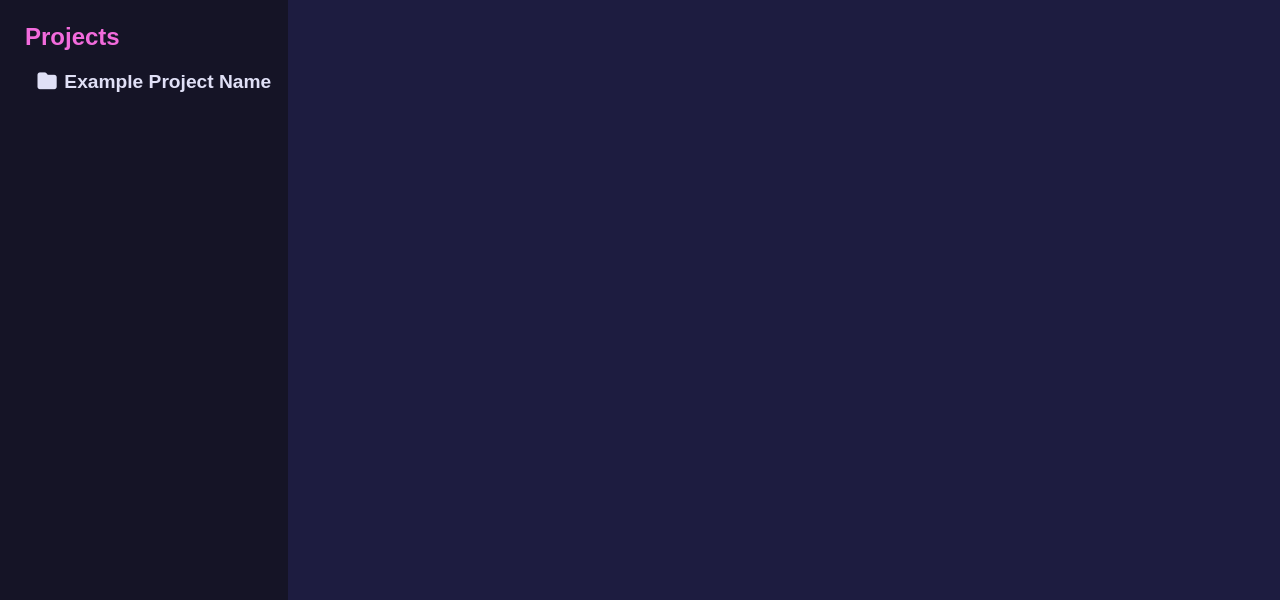
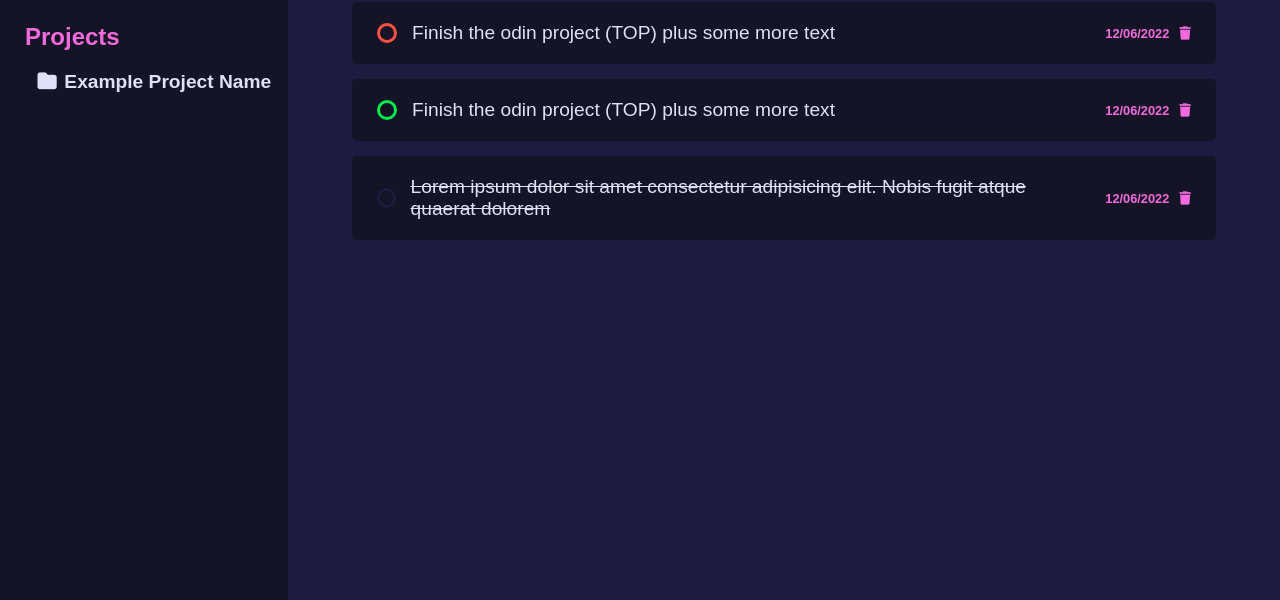
Before and after one commit to Rafael1268/odin-todo-list, a website built with webpack: page dist/index.html in a window 1280 px wide. Shown: the part 200-800 px from the top of the page. Built offline with nearby package versions, Linux system fonts and the light colour scheme.

Commit message:
Finished styling of the individual tasks

```diff
--- a/dist/index.html
+++ b/dist/index.html
@@ -35,7 +35,39 @@
           </select>
         </div>
       </nav>
-      <div id="taskList"></div>
+      <div id="taskList">
+        <h1>All Tasks</h1>
+        <div class="taskItem">
+          <div class="taskItemL">
+            <button class="taskDoneBtn prior1"></button>
+            <p>Finish the odin project (TOP) plus some more text</p>
+          </div>
+          <div class="taskItemR">
+            <h6>12/06/2022</h6>
+            <button class="deleteBtn"><i class="fa-solid fa-trash"></i></button>
+          </div>
+        </div>
+        <div class="taskItem">
+          <div class="taskItemL">
+            <button class="taskDoneBtn prior3"></button>
+            <p>Finish the odin project (TOP) plus some more text</p>
+          </div>
+          <div class="taskItemR">
+            <h6>12/06/2022</h6>
+            <button class="deleteBtn"><i class="fa-solid fa-trash"></i></button>
+          </div>
+        </div>
+        <div class="taskItem">
+          <div class="taskItemL">
+            <button class="taskDoneBtn taskDone"></button>
+            <p class="taskComplete">Lorem ipsum dolor sit amet consectetur adipisicing elit. Nobis fugit atque quaerat dolorem</p>
+          </div>
+          <div class="taskItemR">
+            <h6>12/06/2022</h6>
+            <button class="deleteBtn"><i class="fa-solid fa-trash"></i></button>
+          </div>
+        </div>
+      </div>
     </div>
   </div>
   <script src="main.js"></script>
--- a/dist/style.css
+++ b/dist/style.css
@@ -1,3 +1,14 @@
+:root {
+  --darkest-color: #151426;
+  --dark-color: #1D1C40;
+  --main-color: #F26BDC;
+  --second-color: #00C8FF;
+  --light-color: #E0E0F6;
+  --red-d-color: #FF5242;
+  --yellow-d-color: #ffff1f;
+  --green-d-color: #02ec4c;
+}
+
 * {
   font-family: Arial, Helvetica, sans-serif;
   box-sizing: border-box;
@@ -6,15 +17,21 @@
 }
 
 h1 {
-  color: #F26BDC;
+  color: var(--main-color);
   text-decoration: underline;
   margin-bottom: 10px;
 }
 
 h2 {
-  color: #F26BDC;
+  color: var(--main-color);
   margin-top: 25px;
   margin-bottom: 10px;
+}
+
+h6 {
+  color: var(--main-color);
+  font-size: 0.8rem;
+  margin: 0 10px;
 }
 
 #content {
@@ -23,7 +40,7 @@ h2 {
 
 /* Sidebar */
 #sidebar {
-  background-color: #151426;
+  background-color: var(--darkest-color);
   width: 22.5vw;
   height: 100vh;
   padding: 25px 0;
@@ -34,7 +51,7 @@ h2 {
   background: none;
   border: none;
   border-radius: 10px;
-  color: #E0E0F6;
+  color: var(--light-color);
   font-size: 1.2rem;
   font-weight: 600;
   padding: 10px;
@@ -42,7 +59,7 @@ h2 {
 }
 
 #sidebar button:hover {
-  background-color: #1D1C40;
+  background-color: var(--dark-color);
 }
 
 #mainControls {
@@ -65,13 +82,13 @@ h2 {
 
 /* Main content */
 #tasks {
-  background-color: #1D1C40;
+  background-color: var(--dark-color);
   width: 77.5vw;
   height: 100vh;
 }
 
 nav {
-  background-color: #151426;
+  background-color: var(--darkest-color);
   border-radius: 100px;
   position: fixed;
   top: 20px;
@@ -84,34 +101,107 @@ nav {
 }
 
 #search i {
-  color: #F26BDC;
+  color: var(--main-color);
   position: relative;
   margin-right: -35px;
 }
 
 #searchbar {
-  background-color: #1D1C40;
+  background-color: var(--dark-color);
   border: none;
   border-radius: 25px;
   padding: 10px 15px;
   padding-left: 40px;
-  color: #F26BDC;
+  color: var(--main-color);
   font-size: 1.2rem;
 }
 
 #sorting label {
-  color: #F26BDC;
+  color: var(--main-color);
   font-size: 1.05rem;
   font-weight: bold;
   margin-right: 5px;
 }
 
 #sorting select {
-  background-color: #1D1C40;
+  background-color: var(--dark-color);
   border: none;
   border-radius: 10px;
   padding: 10px 15px;
-  color: #F26BDC;
+  color: var(--main-color);
   font-size: 1.05rem;
   appearance: none;
 }
+
+/* Task styling */
+#taskList {
+  margin: 0 5vw;
+  margin-top: 125px;
+}
+
+.taskItem {
+  background-color: var(--darkest-color);
+  border-radius: 5px;
+  margin: 15px 0;
+  padding: 20px 25px;
+  display: flex;
+  justify-content: space-between;
+  align-items: center;
+}
+
+.taskItemL {
+  display: flex;
+  align-items: center;
+}
+
+.taskItemR {
+  display: flex;
+  align-items: center;
+}
+
+#taskList h1 {
+  margin-top: 150px;
+}
+
+#taskList p {
+  color: var(--light-color);
+  font-size: 1.2rem;
+  margin-left: 15px;
+}
+
+#taskList i {
+  color: var(--main-color);
+  align-self: flex-end;
+}
+
+.deleteBtn {
+  background: none;
+  border: none;
+}
+
+.taskDoneBtn {
+  background-color: var(--darkest-color);
+  border-radius: 100%;
+  width: 20px;
+  height: 20px;
+}
+
+.prior1 {
+  border: 3px solid var(--red-d-color);
+}
+
+.prior2 {
+  border: 3px solid var(--yellow-d-color);
+}
+
+.prior3 {
+  border: 3px solid var(--green-d-color);
+}
+
+.taskDone {
+  border: 3px solid var(--dark-color);
+}
+
+.taskComplete {
+  text-decoration: line-through;
+}
```
